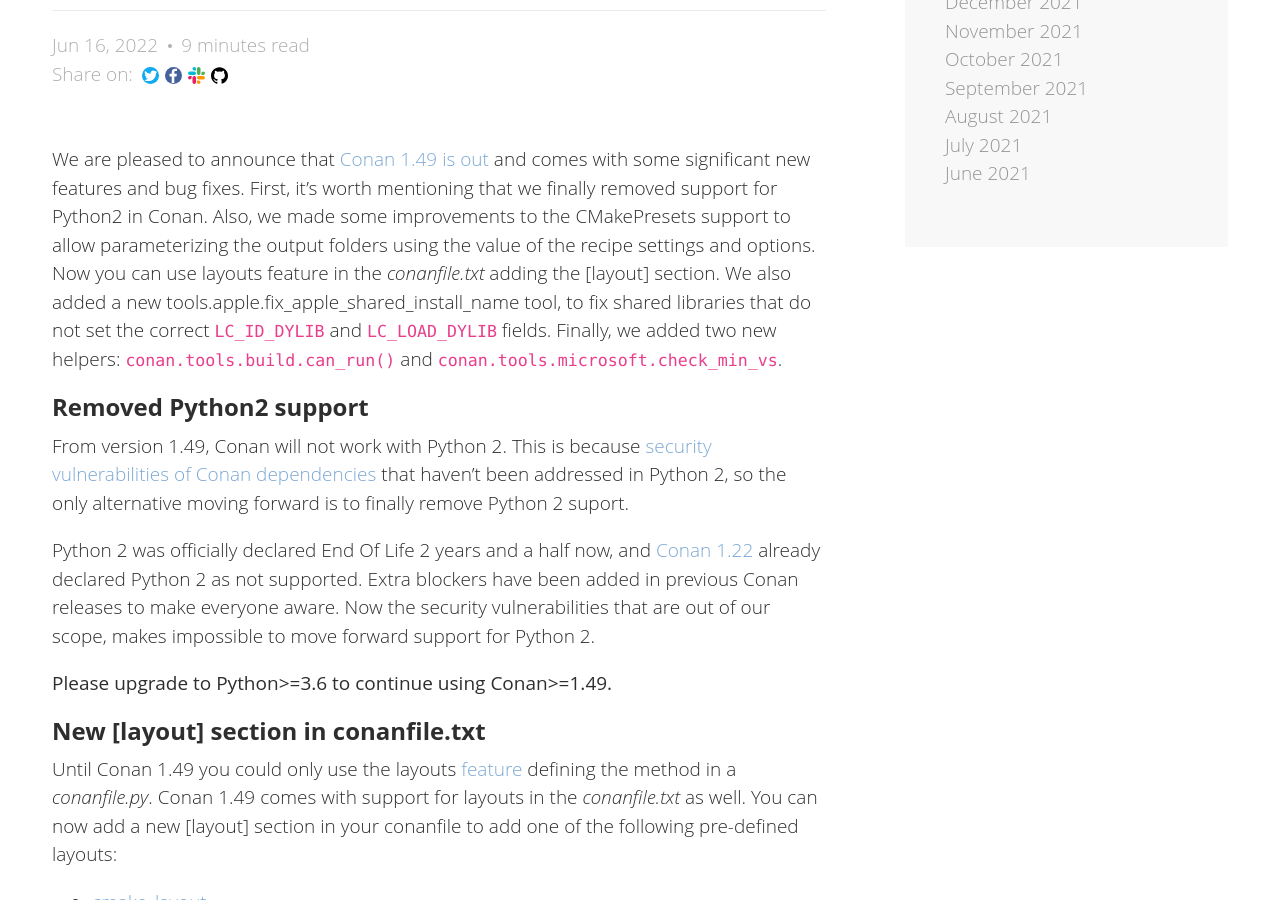
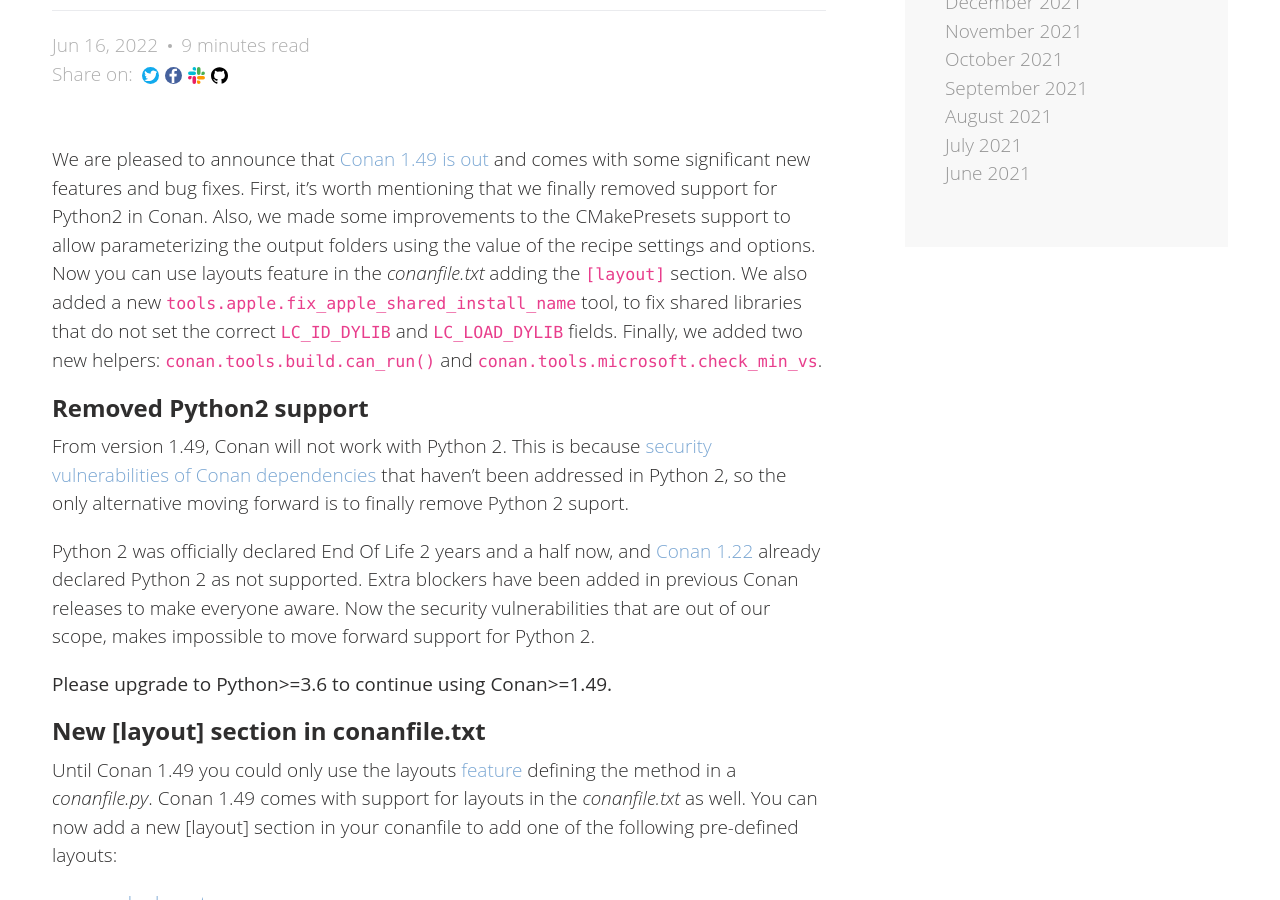
Before and after one commit to conan-io/conan-io.github.io, a Jekyll site: the page built from _posts/2022-06-16-New-conan-release-1-49.markdown, in a window 1280 px wide and 900 px high, scrolled down 395 px. Built offline with Jekyll 4.4.1, drawn with Linux system fonts in a browser that asks for light colours; comment, search, counter and statistics services are not loaded.

```diff
--- a/_posts/2022-06-16-New-conan-release-1-49.markdown
+++ b/_posts/2022-06-16-New-conan-release-1-49.markdown
@@ -33,8 +33,8 @@ out](https://github.com/conan-io/conan/releases/tag/1.49.0) and comes with some
 significant new features and bug fixes. First, it's worth mentioning that we finally
 removed support for Python2 in Conan. Also, we made some improvements to the CMakePresets
 support to allow parameterizing the output folders using the value of the recipe settings
-and options. Now you can use layouts feature in the *conanfile.txt* adding the [layout]
-section. We also added a new tools.apple.fix_apple_shared_install_name tool, to fix shared
+and options. Now you can use layouts feature in the *conanfile.txt* adding the `[layout]`
+section. We also added a new `tools.apple.fix_apple_shared_install_name` tool, to fix shared
 libraries that do not set the correct `LC_ID_DYLIB` and `LC_LOAD_DYLIB` fields. Finally,
 we added two new helpers: `conan.tools.build.can_run()` and
 `conan.tools.microsoft.check_min_vs`.
```
